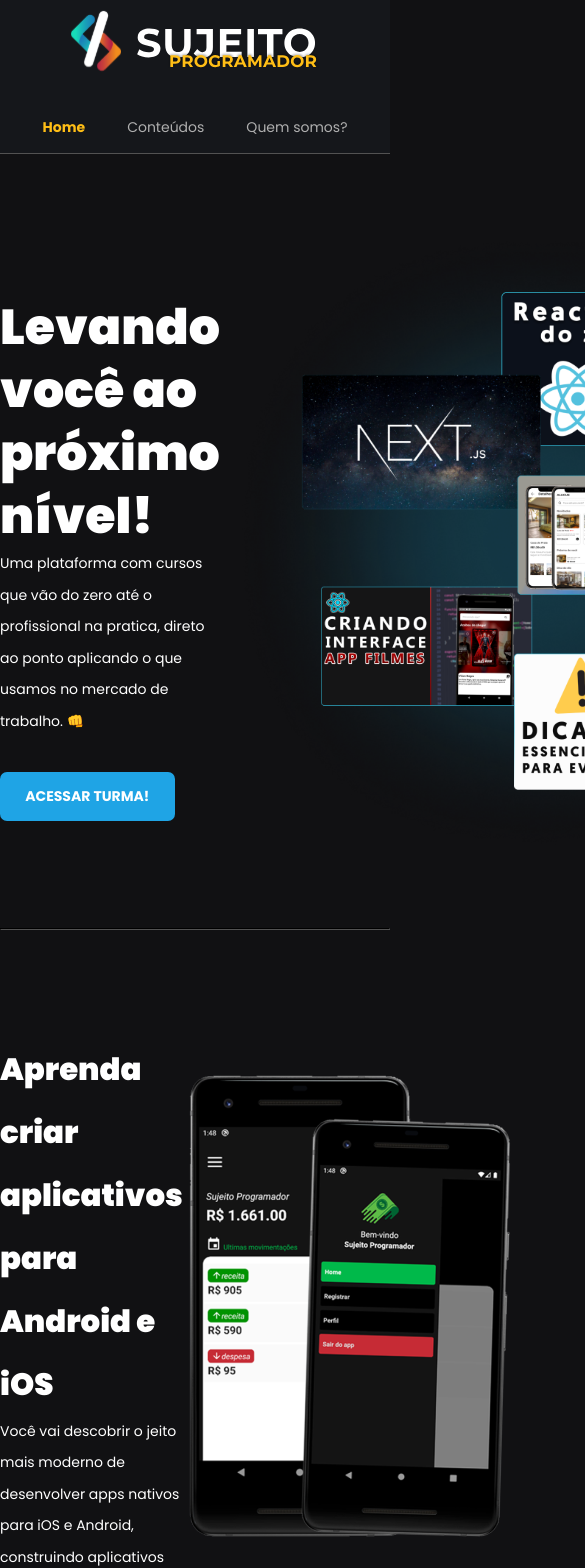
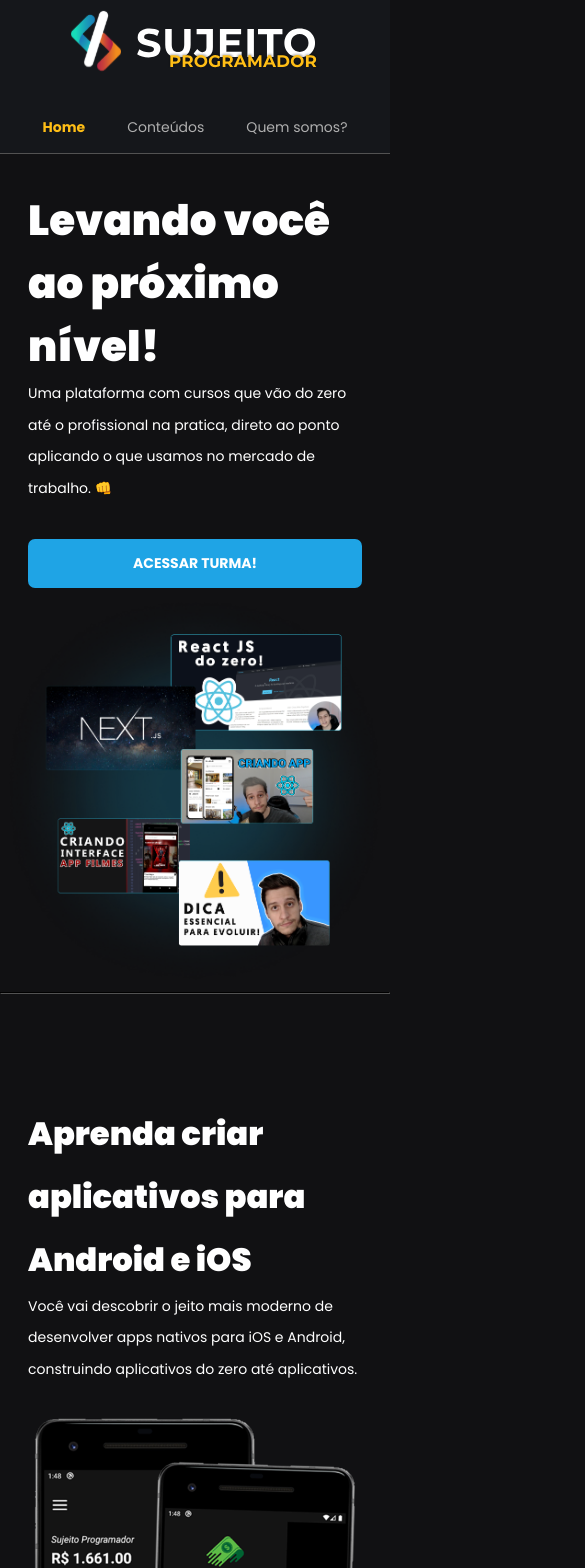
Before and after one commit to GabrielLSobreira/site-blog, a Next.js app: page / in a window 390 px wide. Shown: the top 1568 px of the page, 585 px wide, since content can reach past the window. Built offline with nearby package versions, Linux system fonts and the light colour scheme.

Commit message:
style(home): melhorando a responsividade

```diff
--- a/src/styles/home.module.scss
+++ b/src/styles/home.module.scss
@@ -125,3 +125,73 @@
     }
   }
 }
+
+@media (max-width: 1095px) {
+  .container {
+    .containerHeader {
+      padding: 0 2rem;
+      button {
+        display: block;
+      }
+    }
+
+    img {
+      max-width: 600px;
+    }
+
+    h1 {
+      font-size: 3rem;
+    }
+
+    h2 {
+      font-size: 2.3rem;
+
+      span {
+        font-size: 2.3rem;
+      }
+    }
+
+    .sectionContent,
+    .nextLevelContent {
+      padding: 0 2rem;
+    }
+  }
+}
+
+@media (max-width: 950px) {
+  .container {
+    .containerHeader {
+      flex-direction: column;
+      min-height: 100%;
+      button {
+        width: 100%;
+        display: flex;
+        justify-content: center;
+        align-items: center;
+      }
+    }
+
+    img {
+      max-width: 400px;
+    }
+
+    h1 {
+      font-size: 3rem;
+    }
+
+    h2 {
+      font-size: 2.3rem;
+      span {
+        font-size: 2.3rem;
+      }
+    }
+
+    .sectionContent {
+      flex-direction: column;
+      img {
+        margin-top: 2rem;
+        max-width: 400px;
+      }
+    }
+  }
+}
```
